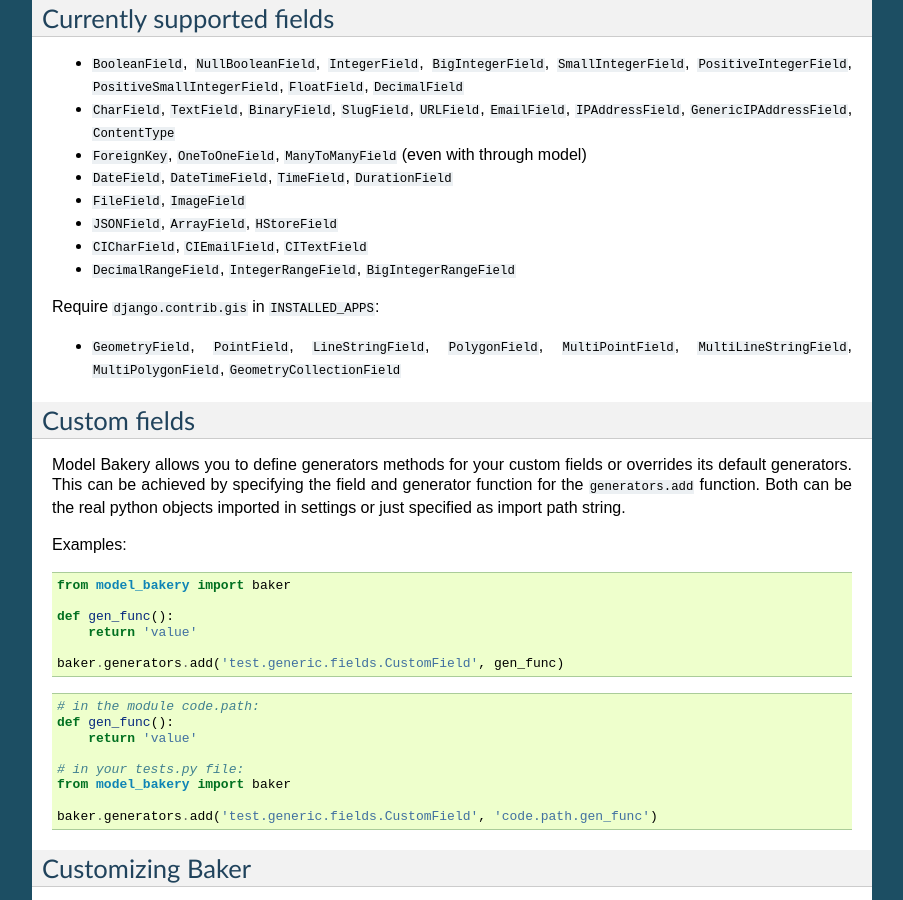
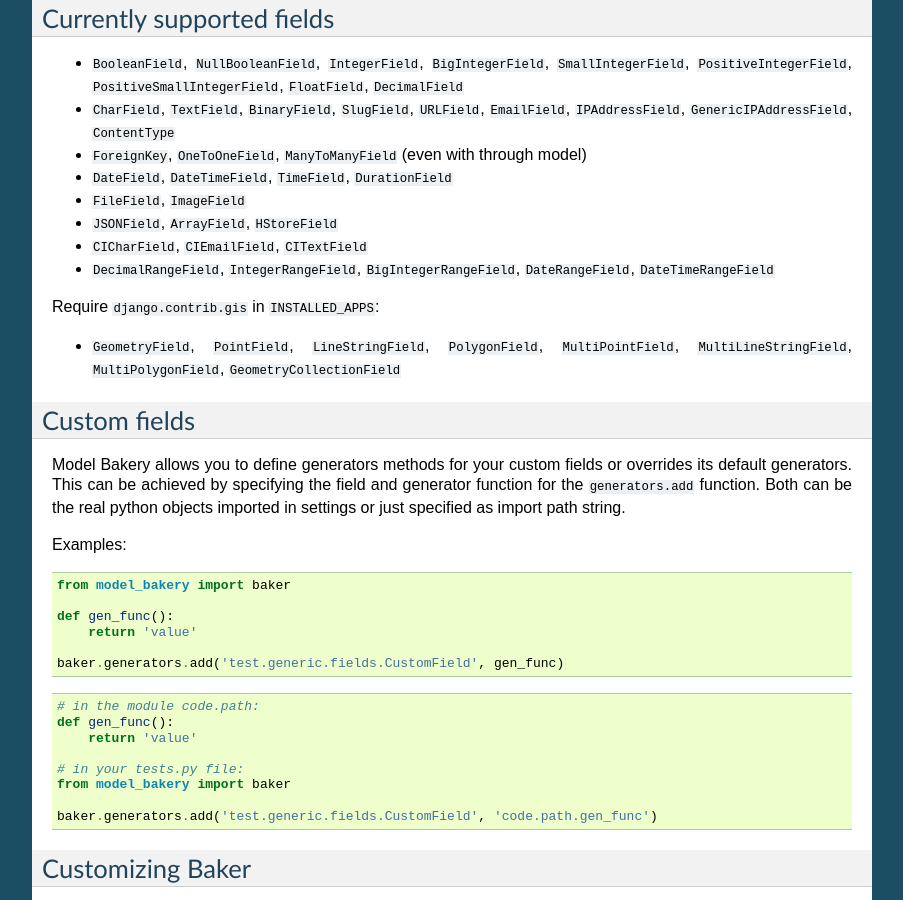
Before and after one commit to model-bakers/model_bakery, a Sphinx documentation site: the page built from docs/source/how_bakery_behaves.rst, in a window 1280 px wide and 900 px high, scrolled down 693 px. Shown: the whole window, without its empty margins (198-1101 px from the left). Built offline with Sphinx 7.4.7, drawn with Linux system fonts in a browser that asks for light colours.

Commit message:
Add range fields to the docs

```diff
--- a/docs/source/how_bakery_behaves.rst
+++ b/docs/source/how_bakery_behaves.rst
@@ -49,7 +49,7 @@ Currently supported fields
 * ``FileField``, ``ImageField``
 * ``JSONField``, ``ArrayField``, ``HStoreField``
 * ``CICharField``, ``CIEmailField``, ``CITextField``
-* ``DecimalRangeField``, ``IntegerRangeField``, ``BigIntegerRangeField``
+* ``DecimalRangeField``, ``IntegerRangeField``, ``BigIntegerRangeField``, ``DateRangeField``, ``DateTimeRangeField``
 
 Require ``django.contrib.gis`` in ``INSTALLED_APPS``:
 
```
